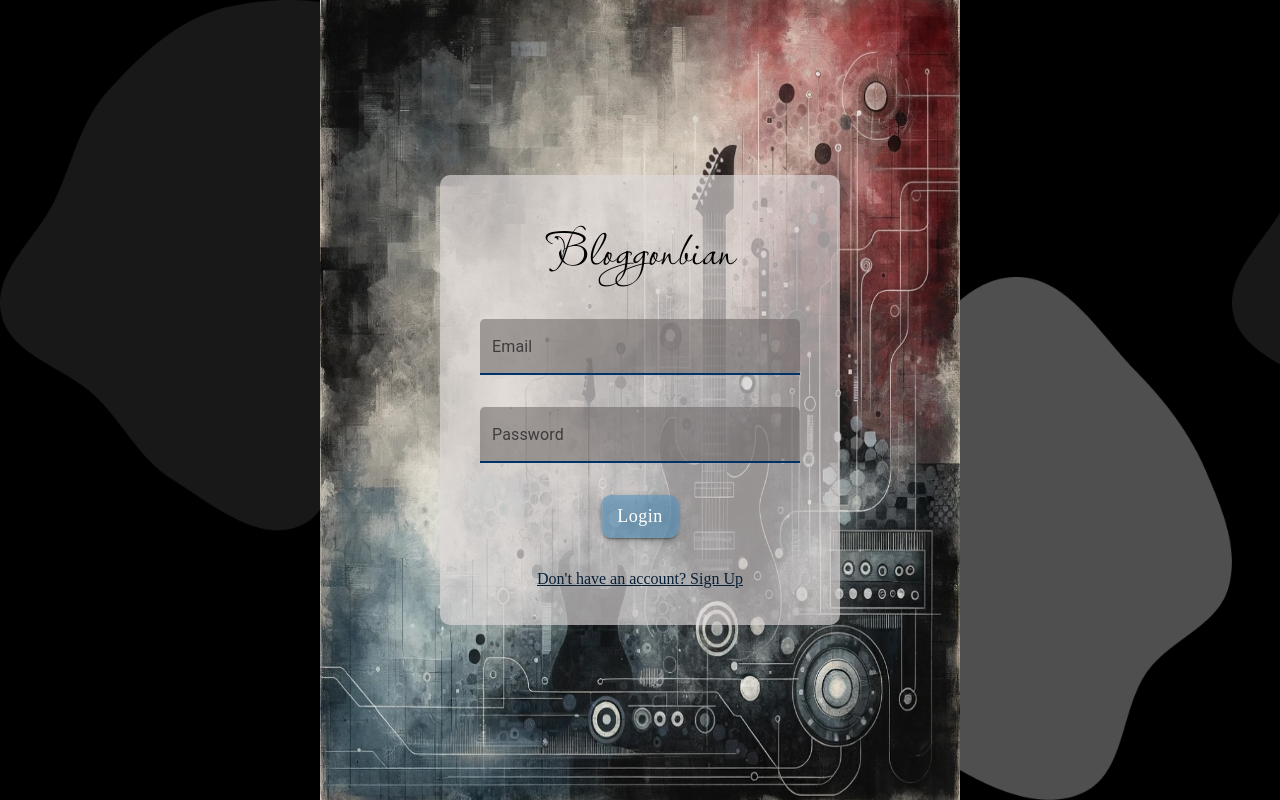
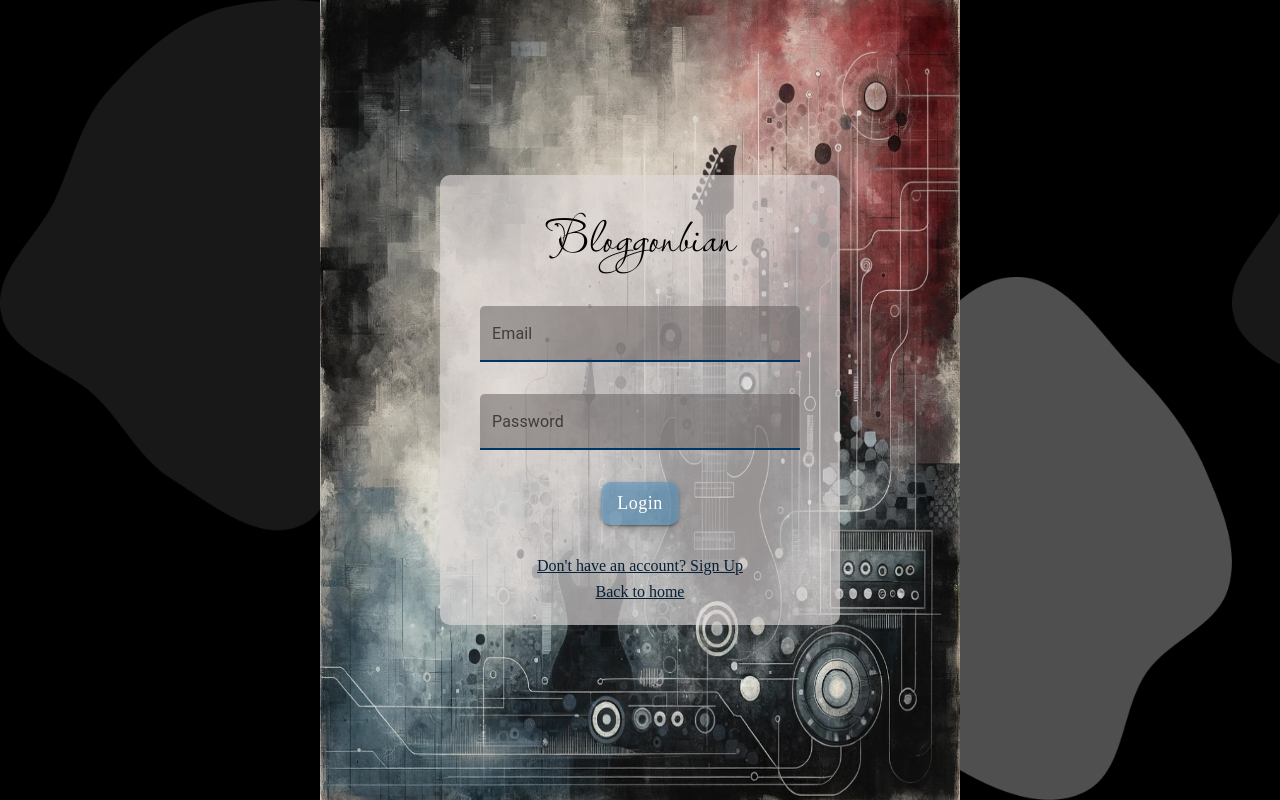
Before and after one commit to darkemlord/bloggonbian-ui, a React (Vite) app: page /login in a window 1280 px wide. Built offline with nearby package versions, Linux system fonts and the light colour scheme; a web font is replaced by a local one.

Commit message:
refs #1 adding back home link in auth form

```diff
--- a/src/UI/organisms/AuthForm/authFormStyles.ts
+++ b/src/UI/organisms/AuthForm/authFormStyles.ts
@@ -19,3 +19,11 @@ export const formInputsContainer: SxProps = {
   flexDirection: "column",
   gap: 4,
 };
+
+export const linksContainer: SxProps = {
+  display: "flex",
+  flexDirection: "column",
+  justifyContent: "center",
+  alignItems: "center",
+  gap: 1,
+};
--- a/src/UI/organisms/AuthForm/index.tsx
+++ b/src/UI/organisms/AuthForm/index.tsx
@@ -1,6 +1,10 @@
 import { Box, TextField, Typography } from "@mui/material";
 import React from "react";
-import { formContainer, formInputsContainer } from "./authFormStyles";
+import {
+  formContainer,
+  formInputsContainer,
+  linksContainer,
+} from "./authFormStyles";
 import BLOG_ROUTES, { AuthType } from "@root/constants/url";
 import MainButton from "@root/UI/atoms/MainButton";
 import { formLogo } from "@root/Containers/Auth/authStyles";
@@ -28,6 +32,7 @@ const AuthForm: React.FC<Props> = ({ authType }) => {
       <MainButton sx={{ textTransform: "none" }} variant="contained">
         {isLoginForm ? "Login" : "Sign Up"}
       </MainButton>
+      <Box sx={linksContainer}>
         <Link
           style={{ color: theme.customColors.blueDark }}
           to={isLoginForm ? BLOG_ROUTES.signUp : BLOG_ROUTES.login}
@@ -36,6 +41,10 @@ const AuthForm: React.FC<Props> = ({ authType }) => {
             ? "Don't have an account? Sign Up"
             : "Already registered? Sign In"}
         </Link>
+        <Link style={{ color: theme.customColors.blueDark }} to="/">
+          Back to home
+        </Link>
+      </Box>
     </Box>
   );
 };
```
Lines whose indentation alone changed are shown as unchanged.
